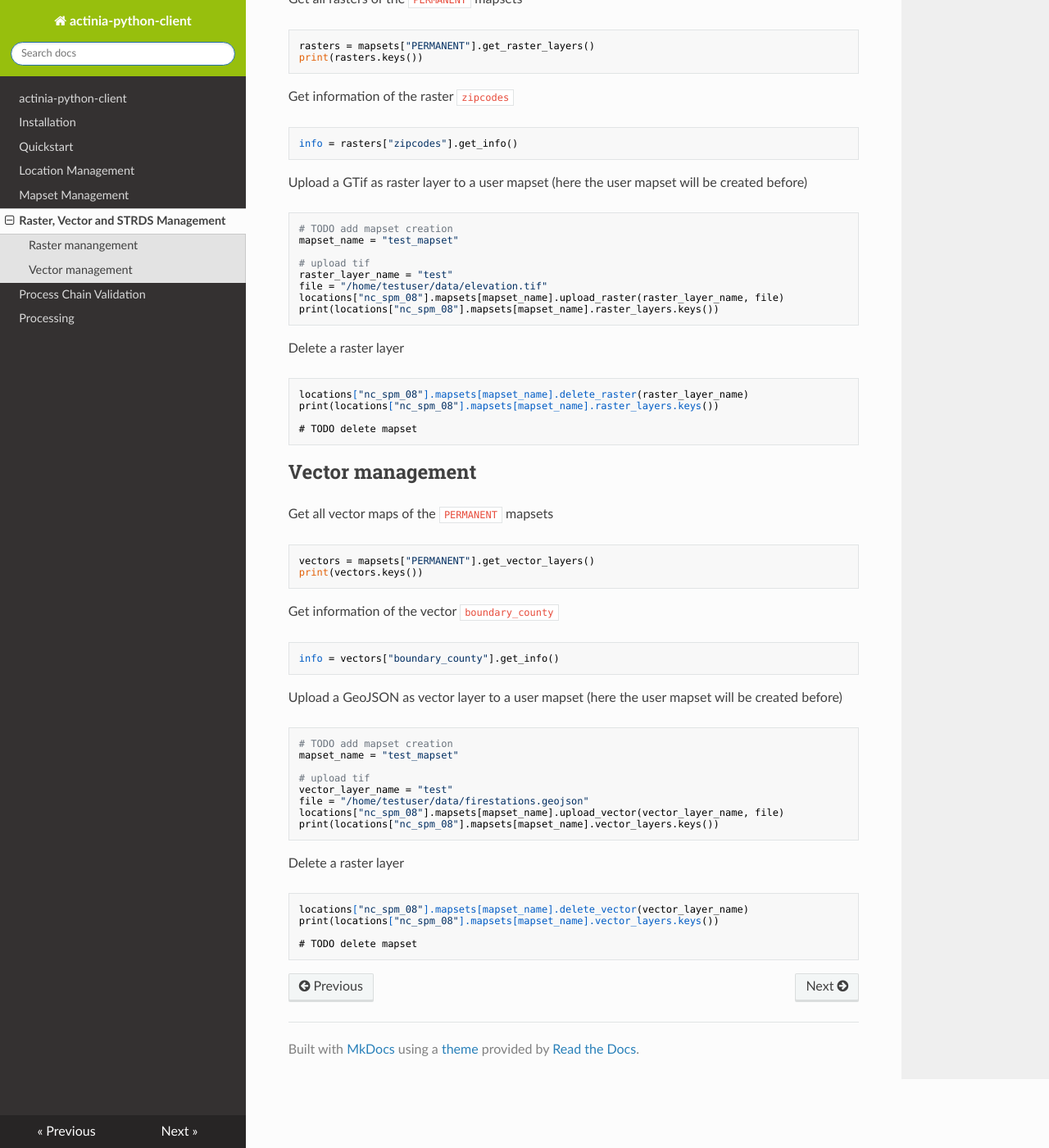
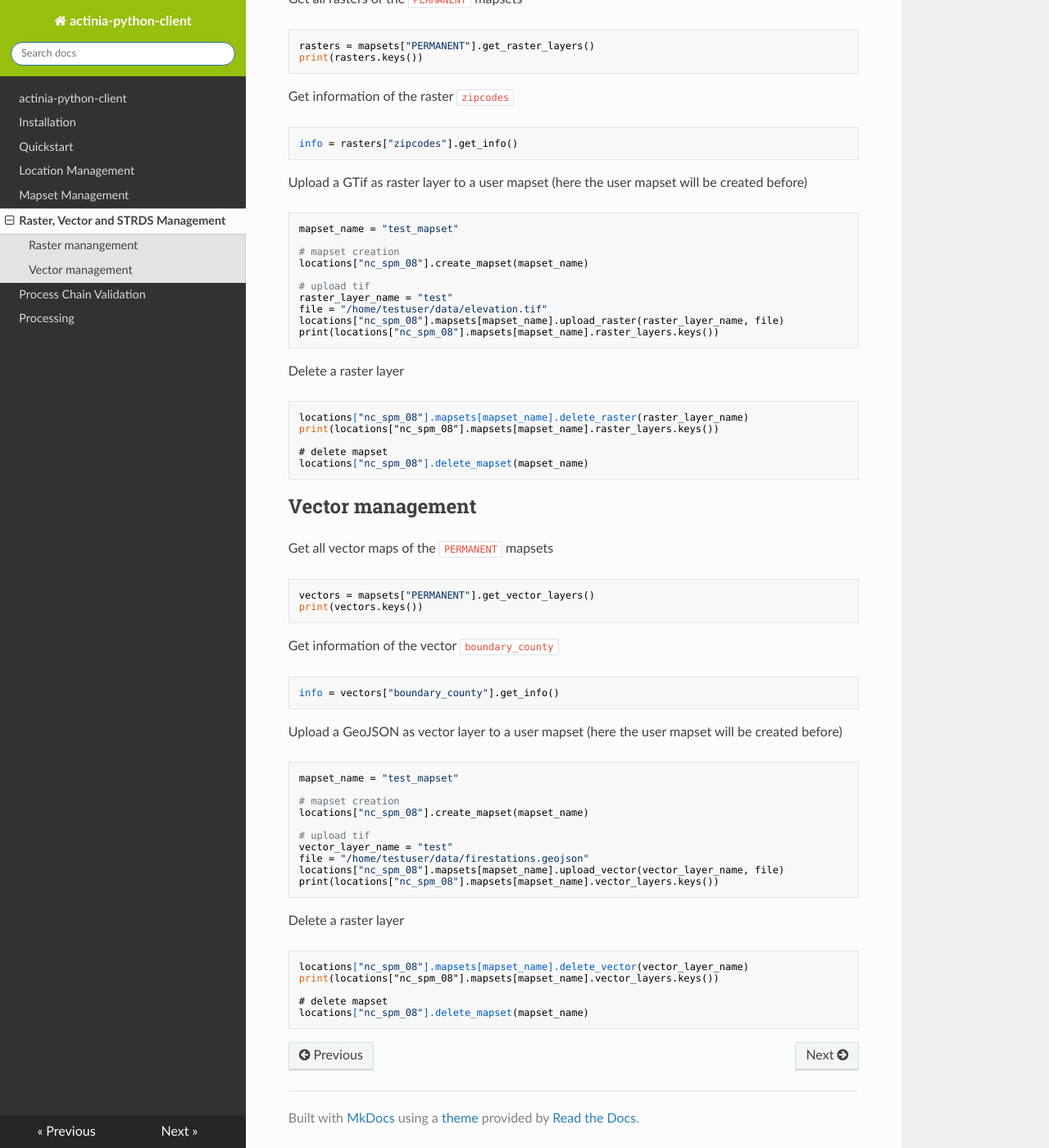
Before and after one commit to actinia-org/actinia-python-client, an MkDocs documentation site: the page built from docs/docs/06_raster_vector_strds_managment.md, in a window 1280 px wide and 1400 px high, scrolled down 411 px. Shown: the whole window at 82% size. Built offline with MkDocs 1.6.1, drawn with Linux system fonts in a browser that asks for light colours; nearby versions of some CDN libraries.

Commit message:
add mapset creation/deletion in raster/vector management docs

````diff
--- a/docs/docs/06_raster_vector_strds_managment.md
+++ b/docs/docs/06_raster_vector_strds_managment.md
@@ -29,8 +29,10 @@ info = rasters["zipcodes"].get_info()
 Upload a GTif as raster layer to a user mapset (here the user mapset will be
 created before)
 ```
-# TODO add mapset creation
 mapset_name = "test_mapset"
+
+# mapset creation
+locations["nc_spm_08"].create_mapset(mapset_name)
 
 # upload tif
 raster_layer_name = "test"
@@ -44,7 +46,8 @@ Delete a raster layer
 locations["nc_spm_08"].mapsets[mapset_name].delete_raster(raster_layer_name)
 print(locations["nc_spm_08"].mapsets[mapset_name].raster_layers.keys())
 
-# TODO delete mapset
+# delete mapset
+locations["nc_spm_08"].delete_mapset(mapset_name)
 ```
 
 ## Vector management
@@ -63,8 +66,10 @@ info = vectors["boundary_county"].get_info()
 Upload a GeoJSON as vector layer to a user mapset (here the user mapset will
 be created before)
 ```
-# TODO add mapset creation
 mapset_name = "test_mapset"
+
+# mapset creation
+locations["nc_spm_08"].create_mapset(mapset_name)
 
 # upload tif
 vector_layer_name = "test"
@@ -78,5 +83,6 @@ Delete a raster layer
 locations["nc_spm_08"].mapsets[mapset_name].delete_vector(vector_layer_name)
 print(locations["nc_spm_08"].mapsets[mapset_name].vector_layers.keys())
 
-# TODO delete mapset
+# delete mapset
+locations["nc_spm_08"].delete_mapset(mapset_name)
 ```
````
